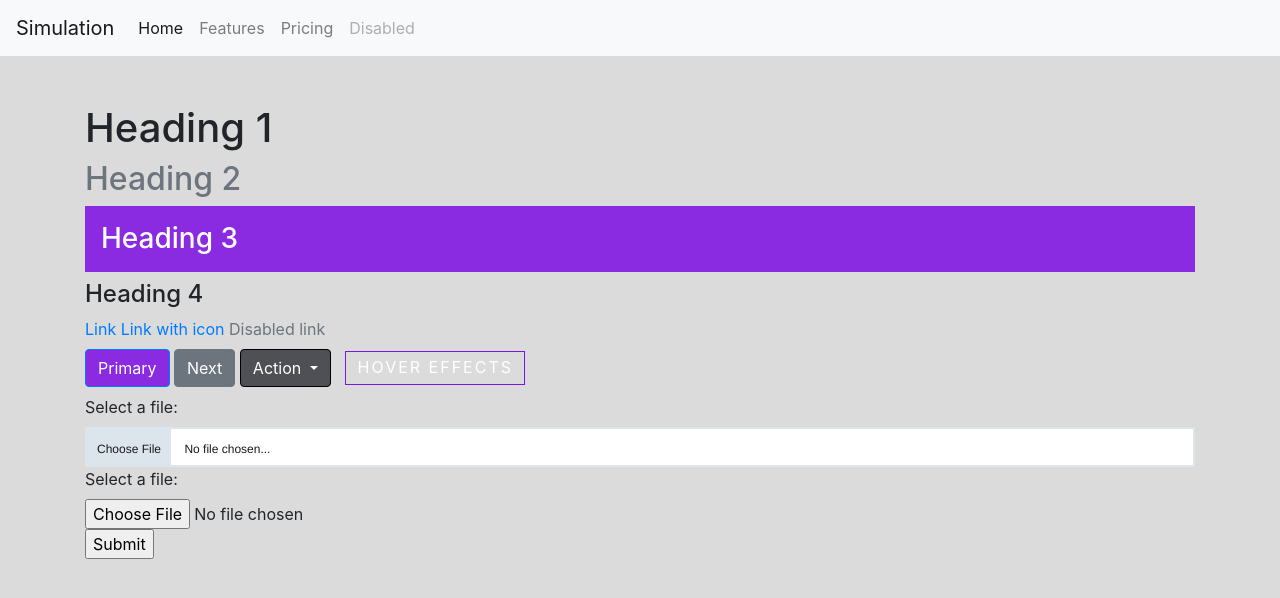
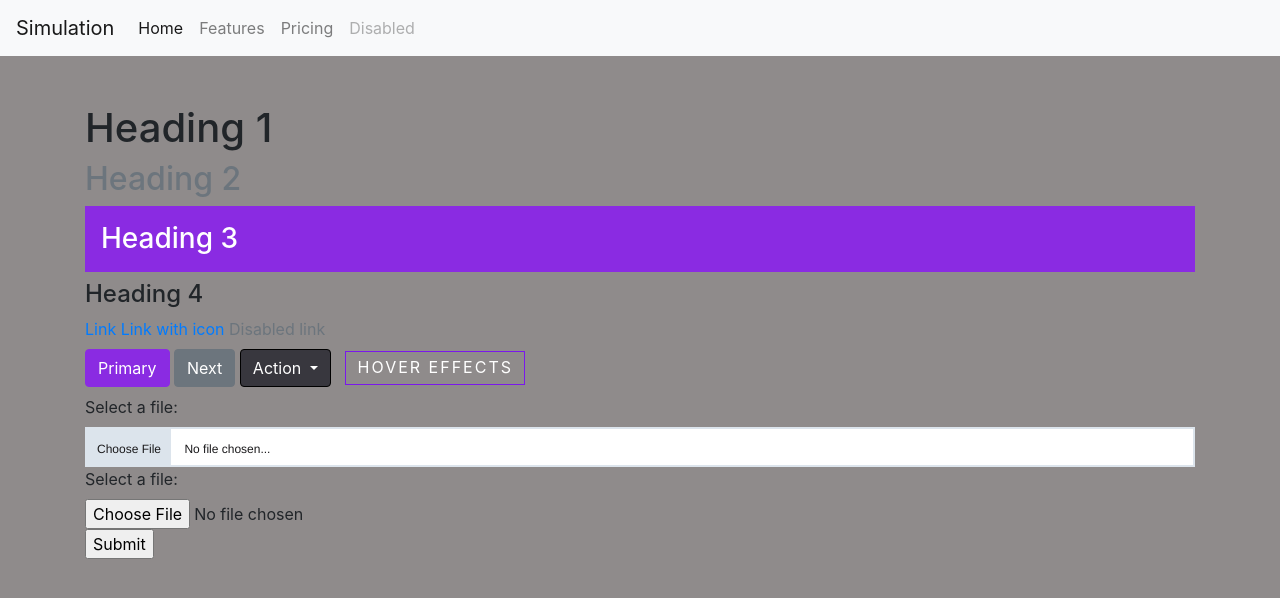
Before and after one commit to Rams901/flask_css, a Flask app: page / in a window 1280 px wide. Shown: the top 598 px of the page. Run offline with Flask 2, Linux system fonts and the light colour scheme; some libraries are stand-ins or nearby versions.

Commit message:
version-2

```diff
--- /dev/null
+++ b/static/styles/style.css
@@ -0,0 +1,16 @@
+body {
+    background-color: #8f8b8b !important;
+}
+
+h3.bg-primary{
+    background-color: blueviolet !important;
+}
+
+button.btn-primary{
+    background-color: blueviolet ;
+    border-color: blueviolet;
+}
+button.btn-primary:hover{
+    background-color: rgb(38, 20, 54) ;
+    border-color: blueviolet;
+}
--- a/templates/base.html
+++ b/templates/base.html
@@ -2,11 +2,12 @@
 <html>
 <head>
     <link rel="stylesheet" href="https://stackpath.bootstrapcdn.com/bootstrap/4.3.1/css/bootstrap.min.css" integrity="sha384-ggOyR0iXCbMQv3Xipma34MD+dH/1fQ784/j6cY/iJTQUOhcWr7x9JvoRxT2MZw1T" crossorigin="anonymous">
+    <link rel="stylesheet" type="text/css" href="static/styles/style.css">
     <link rel="stylesheet" type="text/css" href="static/styles/button.css">
     <link rel="stylesheet" type="text/css" href="static/styles/upload_file.css">
     <title>{% block title %}{% endblock %}</title>
 </head>
-<body style="background-color: #dbdbdb">
+<body >
     <nav class="navbar navbar-expand-lg navbar-light bg-light">
         <a class="navbar-brand" href="#">Simulation</a>
         <button class="navbar-toggler" type="button" data-toggle="collapse" data-target="#navbarNav" aria-controls="navbarNav" aria-expanded="false" aria-label="Toggle navigation">
--- a/templates/index.html
+++ b/templates/index.html
@@ -22,7 +22,7 @@
 <h2 class="text-secondary">Heading 2</h2>
 
 <!-- Heading with background color -->
-<h3 class="bg-primary text-white p-3" style="background-color: blueviolet  !important;">Heading 3</h3>
+<h3 class="bg-primary text-white p-3">Heading 3</h3>
 
 <!-- Heading with underline -->
 <h4 class="text-decoration-underline">Heading 4</h4>
@@ -35,7 +35,7 @@
 <a href="#" class="text-muted" tabindex="-1" aria-disabled="true">Disabled link</a>
 <div>
 
-<button type="button" class="btn btn-primary" style="background-color: blueviolet  !important;">Primary</button>
+<button type="button" class="btn btn-primary">Primary</button>
 
 <!-- Button with icon -->
 <button type="button" class="btn btn-secondary"><i class="fas fa-arrow-right"></i> Next</button>
```
